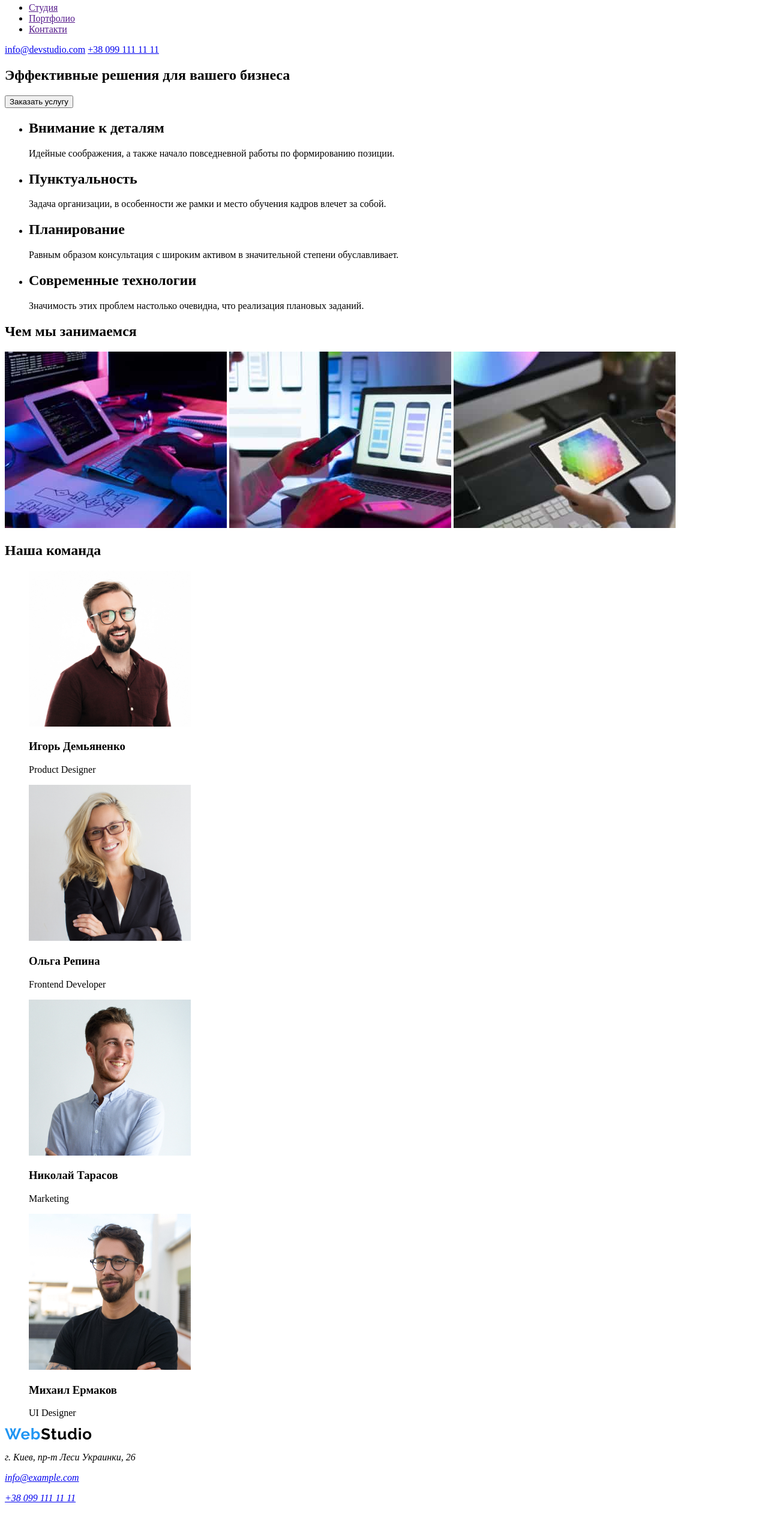
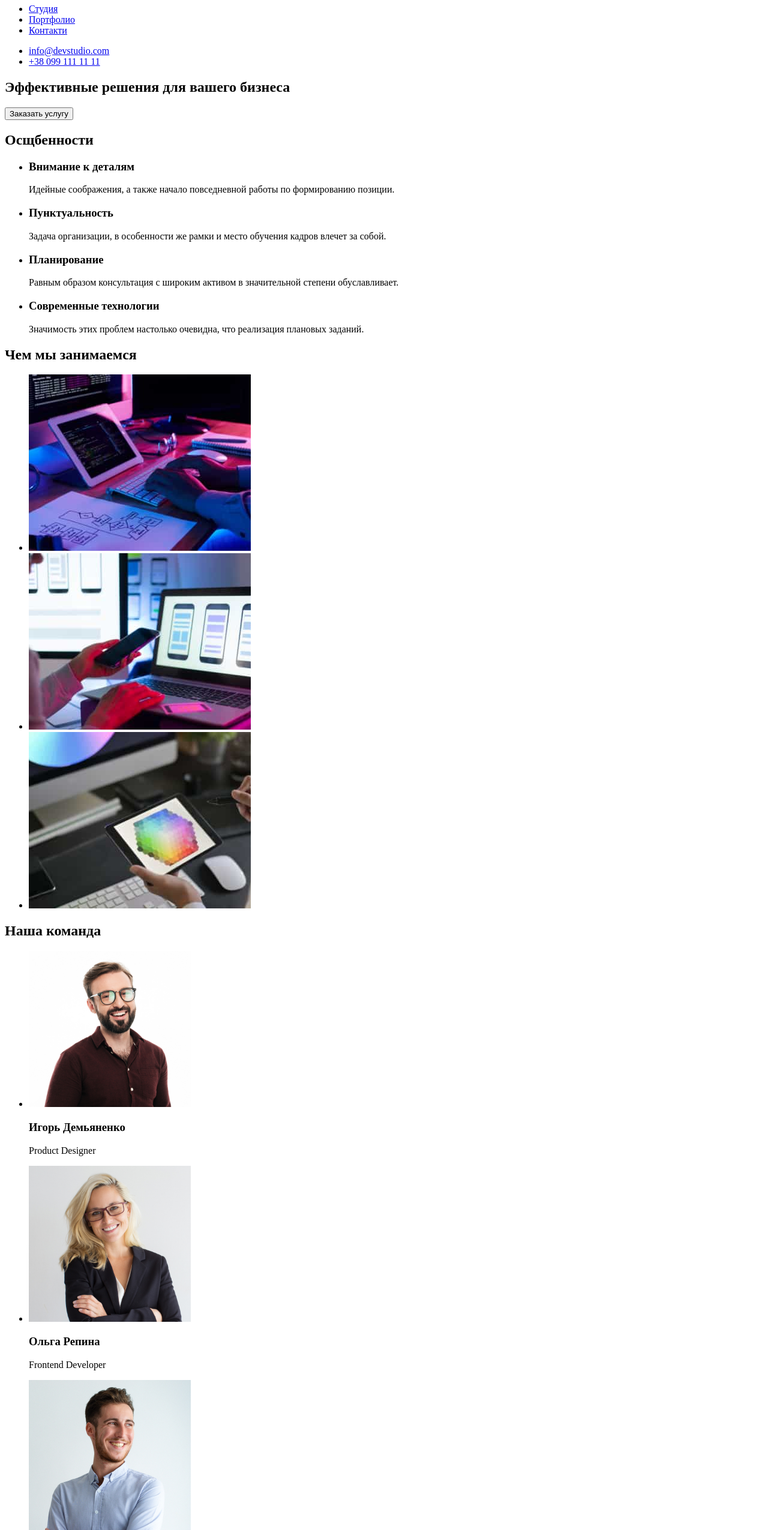
Before and after one commit to endersonnnnn/goit-markup-hw-01-1, a plain HTML site: page index.html in a window 1280 px wide. Shown: the part 44-2594 px from the top of the page at 60% size. Before the commit the page ends 2566 px from the top, so only its background shows below. Drawn offline with Linux system fonts and the light colour scheme.

Commit message:
Edit HM1

```diff
--- a/index.html
+++ b/index.html
@@ -10,20 +10,18 @@
 
     <!-- header -->
     <header class="header">
-        <a href="#">
-            <img src="./images/WebStudio.svg" alt="Имя-Компании-WebStudio">
-        </a>
+        <p>WebStudio</p>
         <nav>
             <ul>
-               <li> <a href="">Студия</a></li>
-               <li> <a href="">Портфолио</a></li>
-               <li> <a href="">Контакти</a></li>
+               <li> <a href="#">Студия</a></li>
+               <li> <a href="#">Портфолио</a></li>
+               <li> <a href="#">Контакти</a></li>
             </ul>
         </nav>
-        <div>
-            <a href="mailto:info@devstudio.com">info@devstudio.com</a>
-            <a href="tel:+380991111111">+38 099 111 11 11</a>
-        </div>
+        <ul>
+            <li><a href="mailto:info@devstudio.com">info@devstudio.com</a></li>
+            <li><a href="tel:+380991111111">+38 099 111 11 11</a></li>
+        </ul>
 
     </header>
     <!-- main -->
@@ -31,26 +29,27 @@
         <!-- section 1 -->
         <section class="section-1">
             <h1>Эффективные решения для вашего бизнеса</h1>
-            <button>Заказать услугу</button>
+            <button type="button">Заказать услугу</button>
         </section>
 
         <!-- section 2 -->
         <section class="section-2">
+            <h2>Oсщбенности</h2>
              <ul>
                  <li>
-                     <h2>Внимание к деталям</h2>
+                     <h3>Внимание к деталям</h3>
                      <p>Идейные соображения, а также начало повседневной работы по формированию позиции.</p>
                  </li>
                  <li>
-                     <h2>Пунктуальность</h2>
+                     <h3>Пунктуальность</h3>
                      <p>Задача организации, в особенности же рамки и место обучения кадров влечет за собой.</p>
                  </li>
                  <li>
-                     <h2>Планирование</h2>
+                     <h3>Планирование</h3>
                      <p>Равным образом консультация с широким активом в значительной степени обуславливает.</p>
                  </li>
                  <li>
-                     <h2>Современные технологии</h2>
+                     <h3>Современные технологии</h3>
                      <p>Значимость этих проблем настолько очевидна, что реализация плановых заданий.</p>
                  </li>
              </ul>
@@ -58,50 +57,49 @@
         </section>
 
         <!-- section 3 -->
-        <section class="section-3">
+        <section class="section">
             <h2>Чем мы занимаемся</h2>
-            <img src="./images/box1.jpg" alt="box1" width="370">
-            <img src="./images/box2.jpg" alt="box2" width="370">
-            <img src="./images/box3.jpg" alt="box3" width="370">
+            <ul>
+                <li><img src="./img/box1.jpg" alt="box1" width="370"></li>
+                <li><img src="./img/box2.jpg" alt="box2" width="370"></li>
+                <li><img src="./img/box3.jpg" alt="box3" width="370"></li>
+            </ul>
         </section>
 
         <!-- sectiot 4 -->
-        <section class="section-4">
+        <section class="section">
             <h2>Наша команда</h2>
-                 <figure class="figures">
-                    <img src="./images/img1.jpg" alt="Product-Designer" width="270">
+            <ul>
+                <li><img src="./img/img1.jpg" alt="Product-Designer" width="270">
                     <h3>Игорь Демьяненко</h3>
                     <p>Product Designer</p>
-                </figure>
-                <figure class="figures">
-                    <img src="./images/img2.jpg" alt="Frontend-Developer" width="270">
+                </li>
+                <li><img src="./img/img2.jpg" alt="Frontend-Developer" width="270">
                     <h3>Ольга Репина</h3>
                     <p>Frontend Developer</p>
-                </figure>
-                <figure class="figures">
-                    <img src="./images/img3.jpg" alt="Marketing" width="270">
+                </li>
+                <li><img src="./img/img3.jpg" alt="Marketing" width="270">
                     <h3>Николай Тарасов</h3>
                     <p>Marketing</p>
-                </figure>
-                <figure class="figures">
-                    <img src="./images/img4.jpg" alt="UI-Designer" width="270">
+                </li>
+                <li><img src="./img/img4.jpg" alt="UI-Designer" width="270">
                     <h3>Михаил Ермаков</h3>
                     <p>UI Designer</p>
-                </figure>
+                </li>
+            </ul>
         </section>
 
     </main>
     <!-- footer -->
     <footer>
-        <div>
-            <a href="#"> <img src="./images/WebStudio.svg" alt="Имя-Компании-WebStudio"></a>
-
+        <p>WebStudio</p>
         <address>
-                <p>г. Киев, пр-т Леси Украинки, 26</p>
-                <p><a href="mailto:info@example.com">info@example.com</a></p>
-                <p><a href="tel:+380991111111">+38 099 111 11 11</a></p>
+           <ul>
+               <li><a href="https://goo.gl/maps/5Lbrpe8bt1NmW74w9" target="_blank">г. Киев, пр-т Леси Украинки, 26</a></li>
+               <li><a href="mailto:info@example.com">info@example.com</a></li>
+               <li><a href="tel:+380991111111">+38 099 111 11 11</a></li>
+           </ul>
         </address>
-        </div>
     </footer>
 
 </body>
```
Also changed, not shown: img/WebStudio.svg (renamed from images/WebStudio.svg), img/box1.jpg (renamed from images/box1.jpg), img/box2.jpg (renamed from images/box2.jpg), img/box3.jpg (renamed from images/box3.jpg), img/img1.jpg (renamed from images/img1.jpg), img/img2.jpg (renamed from images/img2.jpg), img/img3.jpg (renamed from images/img3.jpg), img/img4.jpg (renamed from images/img4.jpg). Lines whose indentation alone changed are shown as unchanged.
